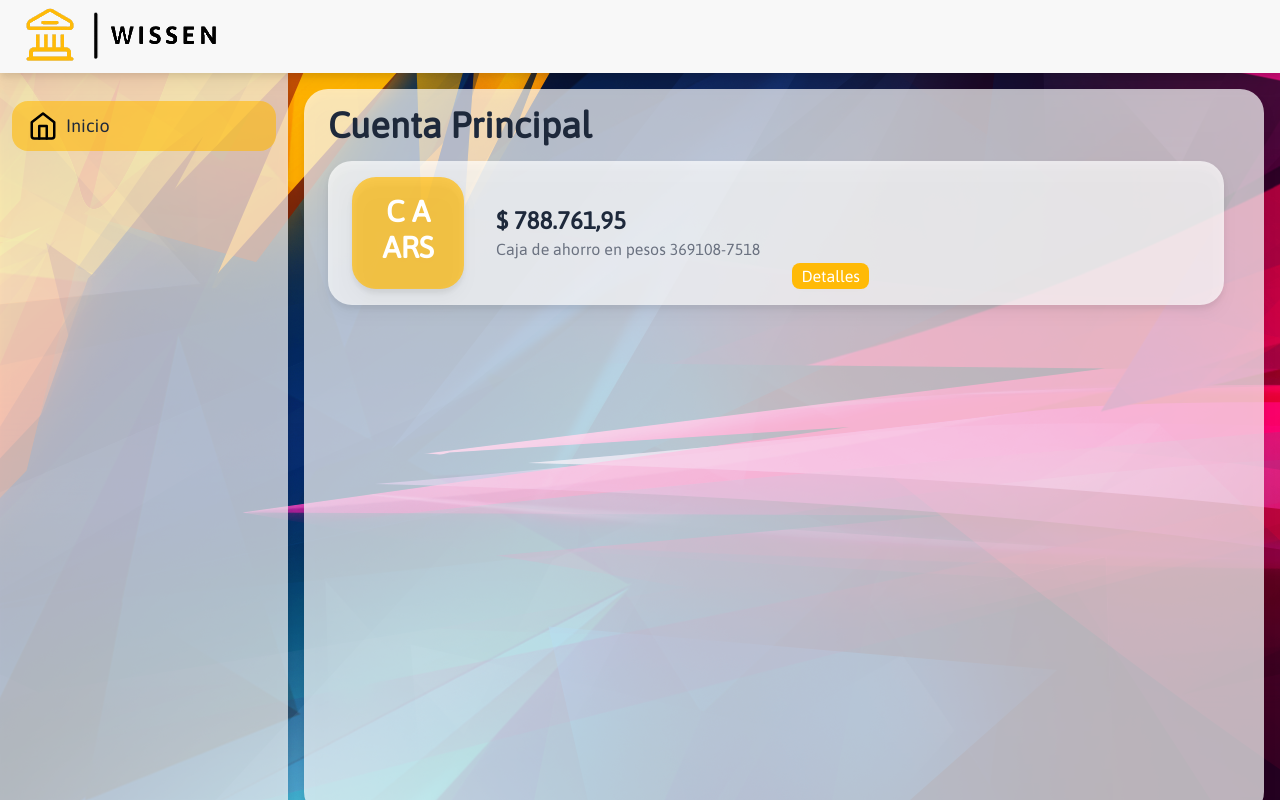
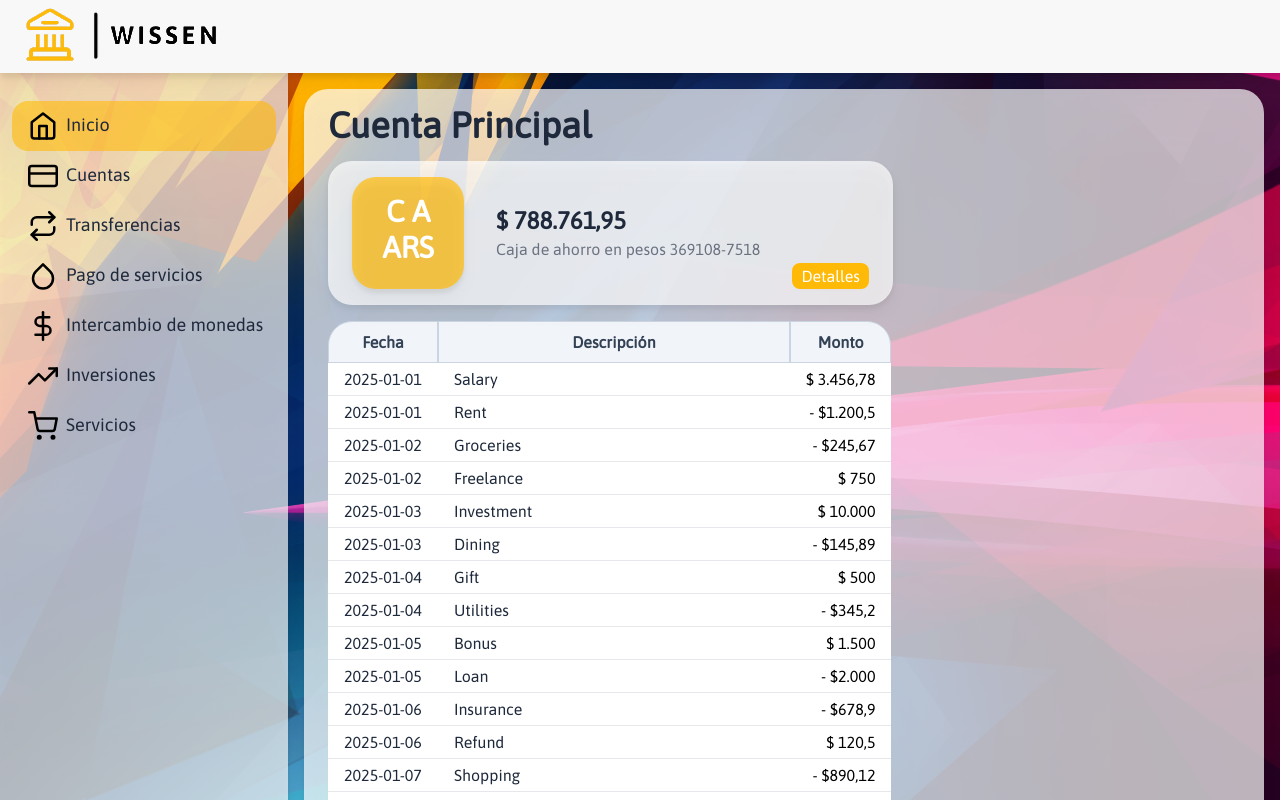
Before and after one commit to IvanHaag/wissen, a React (Vite) app: page / in a window 1280 px wide. Shown: the top 800 px of the page. Built offline with nearby package versions, Linux system fonts and the light colour scheme.

Commit message:
fix: routes for sidebar components

```diff
--- a/package.json
+++ b/package.json
@@ -13,6 +13,7 @@
   "dependencies": {
     "@apollo/client": "^3.12.6",
     "@fontsource/asap": "^5.1.1",
+    "@tanstack/react-table": "^8.20.6",
     "@typescript-eslint/eslint-plugin": "^8.19.1",
     "@typescript-eslint/parser": "^8.19.1",
     "class-variance-authority": "^0.5.1",
@@ -28,6 +29,7 @@
     "react-feather": "^2.0.10",
     "react-number-format": "^5.4.3",
     "react-router-dom": "^6.6.1",
+    "react-table": "^7.8.0",
     "sass": "^1.56.0",
     "vite-plugin-eslint": "^1.8.1",
     "vite-plugin-svgr": "^4.0.0"
--- a/src/common/Card/RouteCard.tsx
+++ b/src/common/Card/RouteCard.tsx
@@ -14,8 +14,8 @@ export const RouteCard = ({
 }: RouteCardProps) => {
   return (
     <div
-      className={`p-6 py-4 my-4 mr-4 bg-white rounded-3xl bg-opacity-70 drop-shadow-lg ${
-        fullSize ? 'w-full h-full ml-4' : 'w-auto h-auto'
+      className={`p-6 py-4 my-4 bg-white rounded-3xl bg-opacity-70 drop-shadow-lg ${
+        fullSize ? 'w-full h-full mx-4' : 'w-auto h-auto'
       } ${className || ''}`}
     >
       {children}
--- /dev/null
+++ b/src/common/Table/Table.tsx
@@ -0,0 +1,143 @@
+import { useEffect, useState } from 'react'
+import type { ColumnDef, Row } from '@tanstack/react-table'
+import {
+  flexRender,
+  getCoreRowModel,
+  useReactTable,
+} from '@tanstack/react-table'
+import { cx } from 'class-variance-authority'
+
+export type TableCalumn<DataType> = ColumnDef<DataType, string> & {
+  className?: string
+}
+
+export interface TableProps<DataType> {
+  data: DataType[]
+  // eslint-disable-next-line @typescript-eslint/no-explicit-any
+  columns: ColumnDef<DataType, any>[]
+  onRowClick?: (data: DataType) => void
+  disableRowFunction?: (row: Row<DataType>) => boolean
+  emptyDataText: string
+  attendanceSpecialColumns?: boolean
+}
+
+const Tr = ({
+  children,
+  onClick,
+}: {
+  children?: React.ReactNode
+  onClick?: () => void
+}) => (
+  <tr
+    className={cx(
+      'bg-white',
+      onClick ? 'cursor-pointer hover:bg-slate-100' : ''
+    )}
+    onClick={onClick}
+  >
+    {children}
+  </tr>
+)
+
+const Td = ({
+  colSpan,
+  children,
+  disabled,
+}: {
+  colSpan?: number
+  children?: React.ReactNode
+  disabled?: boolean
+}) => (
+  <td
+    className={cx(
+      'h-8 px-4 py-1 border-b whitespace-nowrap border-b-gray-200',
+      disabled ? 'text-gray-400' : ''
+    )}
+    colSpan={colSpan}
+  >
+    {children}
+  </td>
+)
+
+export const Table = <DataType,>(props: TableProps<DataType>) => {
+  const [data, setData] = useState(props.data)
+
+  useEffect(() => {
+    if (props.data) setData(props.data)
+  }, [props.data])
+
+  const table = useReactTable({
+    columns: props.columns,
+    data,
+    getCoreRowModel: getCoreRowModel(),
+    enablePinning: true,
+  })
+
+  const renderBody = () => {
+    const rows = table.getRowModel().rows
+
+    if (rows.length === 0) {
+      return (
+        <Tr>
+          <Td colSpan={props.columns.length}>{props.emptyDataText}</Td>
+        </Tr>
+      )
+    }
+    return rows.map((row) => {
+      const disabled = props.disableRowFunction
+        ? props.disableRowFunction(row)
+        : false
+      return (
+        <Tr
+          key={row.id}
+          onClick={
+            props.onRowClick && !disabled
+              ? () => props.onRowClick && props.onRowClick(row.original)
+              : undefined
+          }
+        >
+          {row.getVisibleCells().map((cell) => (
+            <Td key={cell.id} disabled={disabled}>
+              {flexRender(cell.column.columnDef.cell, cell.getContext())}
+            </Td>
+          ))}
+        </Tr>
+      )
+    })
+  }
+
+  return (
+    <div className="w-full overflow-auto">
+      <div className="table">
+        <table className="border-separate border-spacing-0">
+          <thead className="box-shadow-sm">
+            {table.getHeaderGroups().map((headerGroup) => (
+              <tr key={headerGroup.id}>
+                {headerGroup.headers.map((header) => {
+                  return (
+                    <th
+                      key={header.id}
+                      className={cx(
+                        'py-2 px-4 bg-slate-100 text-slate-700',
+                        'border border-r-1 first:border-l-1 border-slate-300 first:rounded-tl-3xl last:rounded-tr-3xl',
+                        'whitespace-nowrap'
+                      )}
+                    >
+                      {header.isPlaceholder
+                        ? null
+                        : flexRender(
+                            header.column.columnDef.header,
+                            header.getContext()
+                          )}
+                    </th>
+                  )
+                })}
+              </tr>
+            ))}
+          </thead>
+          <tbody>{renderBody()}</tbody>
+        </table>
+      </div>
+    </div>
+  )
+}
--- a/src/common/TestData.ts
+++ b/src/common/TestData.ts
@@ -21,27 +21,28 @@ export interface Transaction {
   date: string
   description: string
   amount: number
+  id: number
 }
 
 export const transactions: Transaction[] = [
-  { date: '2025-01-01', description: 'Salary', amount: 3456.78 },
-  { date: '2025-01-01', description: 'Rent', amount: -1200.5 },
-  { date: '2025-01-02', description: 'Groceries', amount: -245.67 },
-  { date: '2025-01-02', description: 'Freelance', amount: 750.0 },
-  { date: '2025-01-03', description: 'Investment', amount: 10000.0 },
-  { date: '2025-01-03', description: 'Dining', amount: -145.89 },
-  { date: '2025-01-04', description: 'Gift', amount: 500.0 },
-  { date: '2025-01-04', description: 'Utilities', amount: -345.2 },
-  { date: '2025-01-05', description: 'Bonus', amount: 1500.0 },
-  { date: '2025-01-05', description: 'Loan', amount: -2000.0 },
-  { date: '2025-01-06', description: 'Insurance', amount: -678.9 },
-  { date: '2025-01-06', description: 'Refund', amount: 120.5 },
-  { date: '2025-01-07', description: 'Shopping', amount: -890.12 },
-  { date: '2025-01-07', description: 'Sale', amount: 300.0 },
-  { date: '2025-01-08', description: 'Travel', amount: -450.75 },
-  { date: '2025-01-08', description: 'Savings', amount: 2000.0 },
-  { date: '2025-01-09', description: 'Donation', amount: -100.0 },
-  { date: '2025-01-09', description: 'Profit', amount: 5678.9 },
-  { date: '2025-01-10', description: 'Expense', amount: -123.45 },
-  { date: '2025-01-10', description: 'Dividend', amount: 890.0 },
+  { date: '2025-01-01', description: 'Salary', amount: 3456.78, id: 1 },
+  { date: '2025-01-01', description: 'Rent', amount: -1200.5, id: 2 },
+  { date: '2025-01-02', description: 'Groceries', amount: -245.67, id: 3 },
+  { date: '2025-01-02', description: 'Freelance', amount: 750.0, id: 4 },
+  { date: '2025-01-03', description: 'Investment', amount: 10000.0, id: 5 },
+  { date: '2025-01-03', description: 'Dining', amount: -145.89, id: 6 },
+  { date: '2025-01-04', description: 'Gift', amount: 500.0, id: 7 },
+  { date: '2025-01-04', description: 'Utilities', amount: -345.2, id: 8 },
+  { date: '2025-01-05', description: 'Bonus', amount: 1500.0, id: 9 },
+  { date: '2025-01-05', description: 'Loan', amount: -2000.0, id: 10 },
+  { date: '2025-01-06', description: 'Insurance', amount: -678.9, id: 11 },
+  { date: '2025-01-06', description: 'Refund', amount: 120.5, id: 12 },
+  { date: '2025-01-07', description: 'Shopping', amount: -890.12, id: 13 },
+  { date: '2025-01-07', description: 'Sale', amount: 300.0, id: 14 },
+  { date: '2025-01-08', description: 'Travel', amount: -450.75, id: 15 },
+  { date: '2025-01-08', description: 'Savings', amount: 2000.0, id: 16 },
+  { date: '2025-01-09', description: 'Donation', amount: -100.0, id: 17 },
+  { date: '2025-01-09', description: 'Profit', amount: 5678.9, id: 18 },
+  { date: '2025-01-10', description: 'Expense', amount: -123.45, id: 19 },
+  { date: '2025-01-10', description: 'Dividend', amount: 890.0, id: 20 },
 ]
--- a/src/common/Text/MoneyText.tsx
+++ b/src/common/Text/MoneyText.tsx
@@ -63,12 +63,22 @@ export const MoneyText = ({
   className,
   ...rest
 }: TextProps) => {
+  const amount = Number(children)
   return (
     <NumericFormat
       displayType="text"
       decimalSeparator=","
       thousandSeparator="."
-      value={typeof children === 'string' ? children : String(children)}
+      value={Math.abs(amount)}
+      prefix={amount < 0 ? '- $' : '$ '}
+      renderText={(formattedValue) => (
+        <span
+        // className={amount < 0 ? 'text-red-500' : 'text-green-500'} // Add conditional styling
+        >
+          {formattedValue}
+        </span>
+      )}
+      allowNegative={false}
     />
   )
 }
--- a/src/index.scss
+++ b/src/index.scss
@@ -20,3 +20,49 @@ code {
 html {
   font-family: Asap, 'sans-serif';
 }
+
+::-webkit-scrollbar {
+  width: 10px;
+  height: 10px;
+  padding: 2px;
+}
+
+::-webkit-scrollbar-track {
+  background: rgba(white, 0.5);
+}
+
+::-webkit-scrollbar-thumb {
+  border-radius: 9999px;
+  background: rgba(#093048, 0.3);
+}
+
+::-webkit-scrollbar-thumb:hover {
+  background: rgba(#ffba07, 0.8);
+}
+
+.table {
+  > table {
+    > tbody {
+      > tr {
+        /* borders */
+        &:last-child > td {
+          &:first-child {
+            border-bottom-left-radius: 0.5rem;
+          }
+          &:last-child {
+            border-bottom-right-radius: 0.5rem;
+          }
+        }
+      }
+    }
+  }
+}
+
+// Sidebar.scss
+.sidebar {
+  a {
+    &.active {
+      font-weight: bold;
+    }
+  }
+}
--- a/src/layout/Routes/allRoutes.tsx
+++ b/src/layout/Routes/allRoutes.tsx
@@ -1,5 +1,13 @@
 import { ReactNode } from 'react'
-import { Grid, Home } from 'react-feather'
+import {
+  CreditCard,
+  DollarSign,
+  Droplet,
+  Home,
+  Repeat,
+  ShoppingCart,
+  TrendingUp,
+} from 'react-feather'
 
 import { Dashboard } from '../../screens/root/Dashboard'
 import { Landing } from '../../screens/root/Landing'
@@ -34,4 +42,59 @@ export const allRoutes: Route[] = [
       title: 'Inicio',
     },
   },
+  /*Accounts*/
+  {
+    path: ROUTE_PATHS.ACCOUNTS,
+    component: <></>,
+    sidebar: {
+      icon: <CreditCard size={30} />,
+      title: 'Cuentas',
+    },
+  },
+  /*Transactions*/
+  {
+    path: ROUTE_PATHS.TRENSFERS,
+    component: <></>,
+    sidebar: {
+      icon: <Repeat size={30} />,
+      title: 'Transferencias',
+    },
+  },
+
+  /*Bills*/
+  {
+    path: ROUTE_PATHS.BILLS,
+    component: <></>,
+    sidebar: {
+      icon: <Droplet size={30} />,
+      title: 'Pago de servicios',
+    },
+  },
+  /*CurrencyExchange*/
+  {
+    path: ROUTE_PATHS.CURRENCY_EXCHANGE,
+    component: <></>,
+    sidebar: {
+      icon: <DollarSign size={30} />,
+      title: 'Intercambio de monedas',
+    },
+  },
+  /*Investments*/
+  {
+    path: ROUTE_PATHS.INVESTMENTS,
+    component: <></>,
+    sidebar: {
+      icon: <TrendingUp size={30} />,
+      title: 'Inversiones',
+    },
+  },
+  /*Services*/
+  {
+    path: ROUTE_PATHS.SERVICES,
+    component: <></>,
+    sidebar: {
+      icon: <ShoppingCart size={30} />,
+      title: 'Servicios',
+    },
+  },
 ]
--- a/src/layout/Sidebar/Sidebar.tsx
+++ b/src/layout/Sidebar/Sidebar.tsx
@@ -49,19 +49,26 @@ const SidebarNavLink = ({
   specialIcon?: boolean
   setSidebarOpen: () => void
 }) => {
+  console.log('NavLink Path:', path)
+  console.log('Current Route:', window.location.pathname)
   return (
     <NavLink
-      className={cx(
-        'flex flex-row flex-nowrap h-[50px] items-center',
-        'pl-4 w-2xs rounded-2xl bg-primary-500 bg-opacity-60'
-      )}
+      className={({ isActive }) =>
+        cx(
+          'flex flex-row flex-nowrap h-[50px] items-center',
+          'pl-4 w-2xs rounded-2xl bg-opacity-60 hover:bg-primary-200',
+          isActive ? 'bg-primary-500' : ''
+        )
+      }
       to={path}
       key={`nav-link-${path}`}
       onClick={setSidebarOpen}
+      end
     >
-      <div />
-      <div className="pr-2">{icon}</div>
-      <Text size={'lg'}>{title}</Text>
+      <div className="flex flex-row">
+        <div className="pr-2">{icon}</div>
+        <Text size={'lg'}>{title}</Text>
+      </div>
     </NavLink>
   )
 }
--- a/src/layout/const.ts
+++ b/src/layout/const.ts
@@ -1,3 +1,9 @@
 export enum ROUTE_PATHS {
-  ROOT = "/",
+  ROOT = '/',
+  ACCOUNTS = '/cuentas',
+  TRENSFERS = '/transferencias',
+  BILLS = '/pago_de_servicios',
+  CURRENCY_EXCHANGE = '/intercambio_de_monedas',
+  INVESTMENTS = '/inversiones',
+  SERVICES = '/servicios',
 }
--- a/src/screens/root/Dashboard.tsx
+++ b/src/screens/root/Dashboard.tsx
@@ -2,18 +2,57 @@ import { RouteCard } from '@/common/Card/RouteCard'
 import { Text } from '@/common/Text/Text'
 import { SquareContainer } from '@/common/SquareContainer/SquareContainer'
 import { CURRENCIES } from '@/common/const'
-import { accounts } from '@/common/TestData'
+import { accounts, Transaction } from '@/common/TestData'
 import { PatternFormat } from 'react-number-format'
 import { MoneyText } from '@/common/Text/MoneyText'
 import { Button } from '@/common/Button/Button'
+import { Table } from '@/common/Table/Table'
+import { transactions } from '@/common/TestData'
+import { createColumnHelper } from '@tanstack/react-table'
 
 export const Dashboard = () => {
+  const columnHelper = createColumnHelper<Transaction>()
+
+  const getColumns = () => [
+    columnHelper.accessor('date', {
+      header: 'Fecha',
+      cell: (info) => (
+        <div className="flex justify-center">
+          <Text className="whitespace-normal line-clamp-2">
+            {info.getValue()}
+          </Text>
+        </div>
+      ),
+    }),
+    columnHelper.accessor('description', {
+      header: 'Descripción',
+      cell: (info) => (
+        <div className="flex justify-start min-w-80">
+          <Text className="whitespace-normal line-clamp-2">
+            {info.getValue()}
+          </Text>
+        </div>
+      ),
+    }),
+    columnHelper.accessor('amount', {
+      header: 'Monto',
+      cell: (info) => (
+        <div className="flex justify-end">
+          <MoneyText className="whitespace-normal line-clamp-2">
+            {info.getValue()}
+          </MoneyText>
+        </div>
+      ),
+    }),
+  ]
+
   return (
     <RouteCard>
       <div>
         <Text size={'4xl'} weight={'bold'}>
           Cuenta Principal
         </Text>
+        <div className="inline-block">
           <RouteCard fullSize={false} className="">
             <div className="flex items-center">
               <SquareContainer className="flex flex-col items-center">
@@ -26,7 +65,7 @@ export const Dashboard = () => {
               </SquareContainer>
               <div className="mx-8">
                 <Text size={'2xl'} weight={'bold'}>
-                $ <MoneyText>{accounts[0].amount}</MoneyText>
+                  <MoneyText>{accounts[0].amount}</MoneyText>
                 </Text>
                 <Text weight={'light'} color={'gray'}>
                   Caja de ahorro en pesos{' '}
@@ -37,11 +76,21 @@ export const Dashboard = () => {
                   />
                 </Text>
               </div>
-            <Button color="yellow" onClick={() => {}} className="flex self-end">
+              <Button
+                color="yellow"
+                onClick={() => {}}
+                className="flex self-end"
+              >
                 Detalles
               </Button>
             </div>
           </RouteCard>
+          <Table
+            data={transactions || []}
+            columns={getColumns()}
+            emptyDataText="No hay transacciones en esta cuenta"
+          />
+        </div>
       </div>
     </RouteCard>
   )
```
Also changed, not shown: 1 other file (tests, documents, lock files or other folders). Lines whose indentation alone changed are shown as unchanged.
